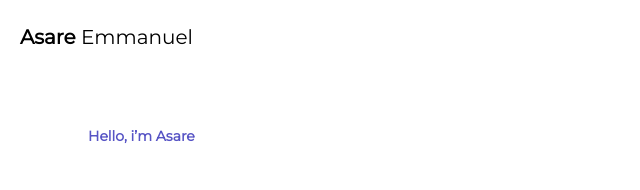
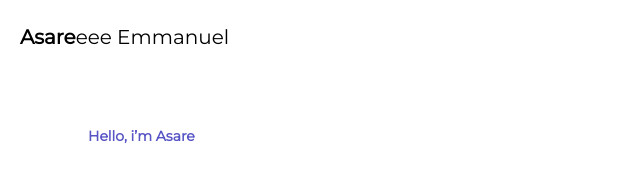
Before and after one commit to AsareBrave/my-landingpage, a website built with Vite: page index.html in a window 1280 px wide. Shown: the top 190 px of the page, 0-640 px from the left. Built offline with nearby package versions, Linux system fonts and the light colour scheme.

Commit message:
Update index.html

```diff
--- a/index.html
+++ b/index.html
@@ -21,7 +21,7 @@
         <div class="flex flex-row px-[20px] mt-[23px] justify-between items-center ">
             <div class="text-sm sm:text-xl lg:mr-[200px]">
                 <a href="#">
-                    <h1> <span class="font-bold">Asare</span> Emmanuel</h1>
+                    <h1> <span class="font-bold">Asare</span>eee Emmanuel</h1>
                 </a>
 
             </div>
```
